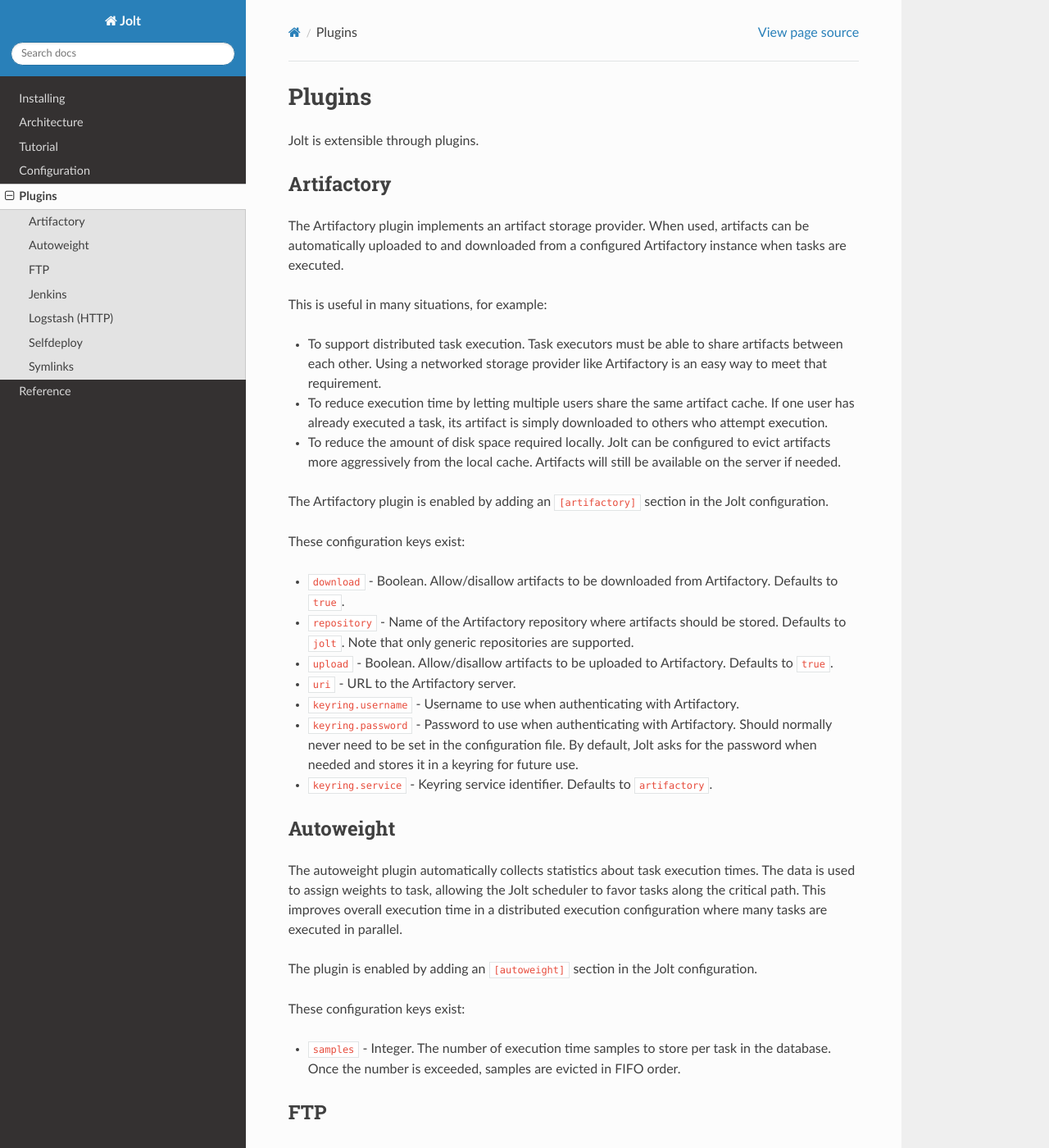
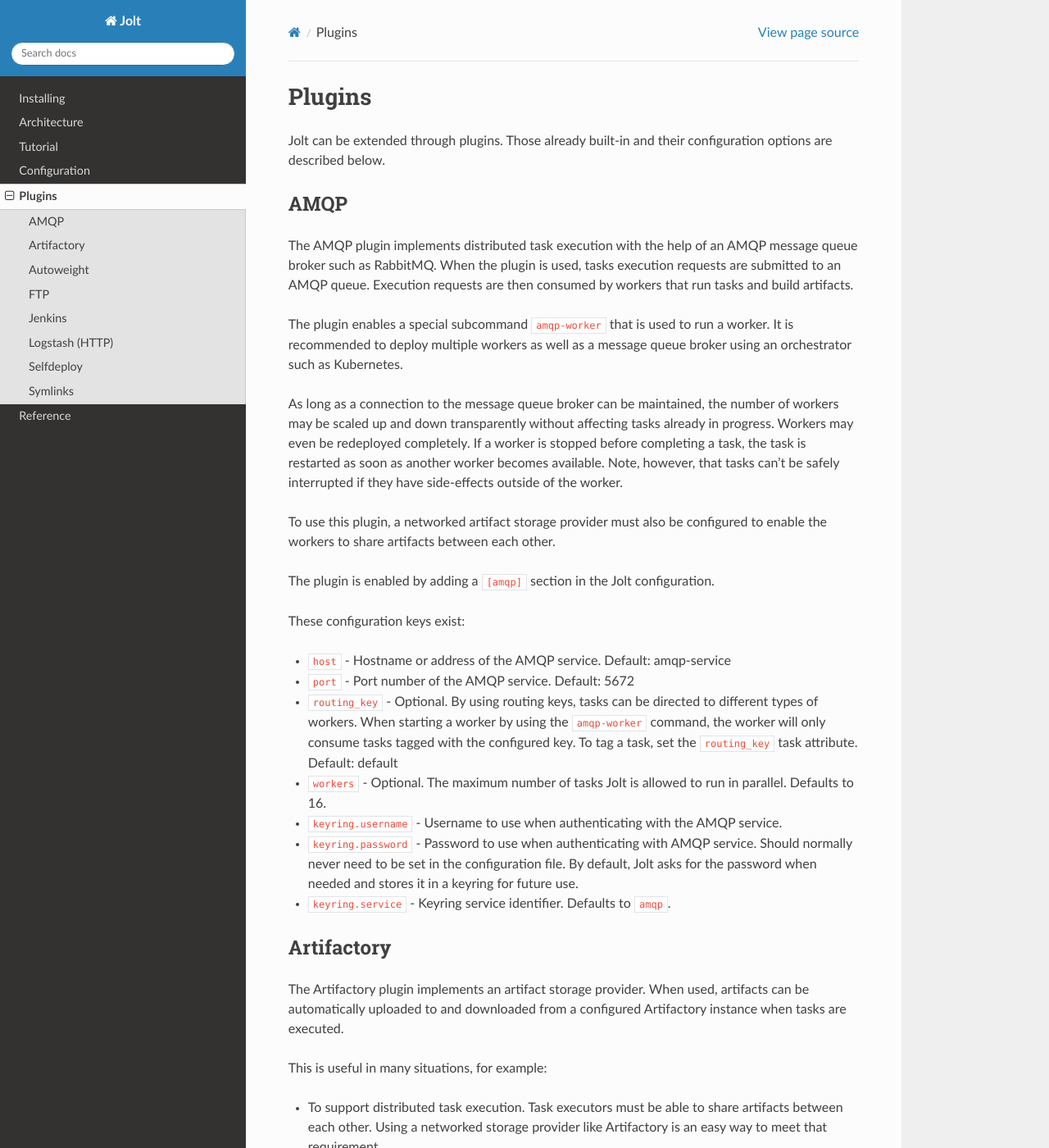
Before and after one commit to srand/jolt, a Sphinx documentation site: the page built from docs/plugins.rst, in a window 1280 px wide and 1400 px high. Shown: the whole window at 82% size. Built offline with Sphinx 7.4.7 and the Read the Docs theme 2.0.0, drawn with Linux system fonts in a browser that asks for light colours.

Commit message:
docs: add amqp plugin
Signed-off-by: Robert Andersson <rbrt.andersson@outlook.com>

```diff
--- a/docs/plugins.rst
+++ b/docs/plugins.rst
@@ -1,7 +1,61 @@
 Plugins
 =======
 
-Jolt is extensible through plugins.
+Jolt can be extended through plugins. Those already built-in and their
+configuration options are described below.
+
+AMQP
+----
+
+The AMQP plugin implements distributed task execution with the help
+of an AMQP message queue broker such as RabbitMQ. When the plugin is used,
+tasks execution requests are submitted to an AMQP queue. Execution requests
+are then consumed by workers that run tasks and build artifacts.
+
+The plugin enables a special subcommand ``amqp-worker`` that is used
+to run a worker. It is recommended to deploy multiple workers as well as
+a message queue broker using an orchestrator such as Kubernetes.
+
+As long as a connection to the message queue broker can be maintained,
+the number of workers may be scaled up and down transparently without
+affecting tasks already in progress. Workers may even be redeployed
+completely. If a worker is stopped before completing a task, the task
+is restarted as soon as another worker becomes available. Note, however,
+that tasks can't be safely interrupted if they have side-effects outside
+of the worker.
+
+To use this plugin, a networked artifact storage provider must also be
+configured to enable the workers to share artifacts between each other.
+
+The plugin is enabled by adding a ``[amqp]`` section in
+the Jolt configuration.
+
+These configuration keys exist:
+
+* ``host`` - Hostname or address of the AMQP service. Default: amqp-service
+
+* ``port`` - Port number of the AMQP service. Default: 5672
+
+* ``routing_key`` -
+  Optional. By using routing keys, tasks can be directed to different
+  types of workers. When starting a worker by using the ``amqp-worker``
+  command, the worker will only consume tasks tagged with the configured key.
+  To tag a task, set the ``routing_key`` task attribute. Default: default
+
+* ``workers`` -
+  Optional. The maximum number of tasks Jolt is allowed to run in parallel.
+  Defaults to 16.
+
+* ``keyring.username`` -
+  Username to use when authenticating with the AMQP service.
+
+* ``keyring.password`` -
+  Password to use when authenticating with AMQP service. Should normally
+  never need to be set in the configuration file. By default, Jolt asks
+  for the password when needed and stores it in a keyring for future use.
+
+* ``keyring.service`` -
+  Keyring service identifier. Defaults to ``amqp``.
 
 
 Artifactory
```
